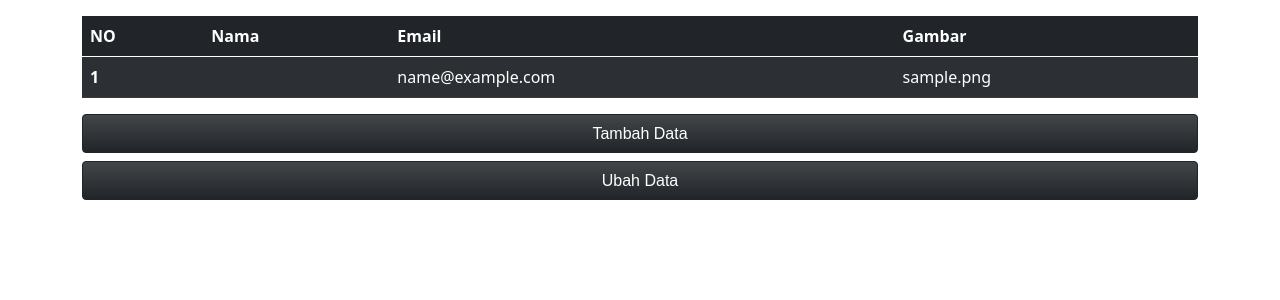
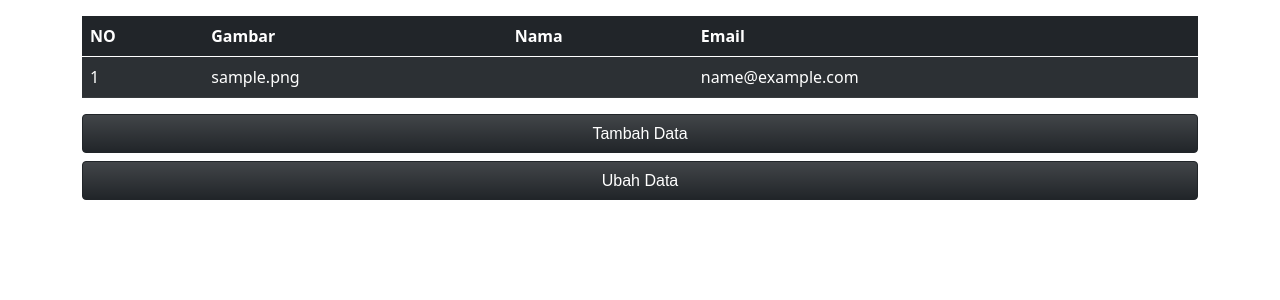
Before and after one commit to dfsdanimaulana/phpdasar, a PHP site: page / in a window 1280 px wide. Shown: the part 56-356 px from the top of the page. Run offline with PHP 8.4, Linux system fonts and the light colour scheme; tables that the repository leaves empty or names only in its code hold one stand-in row (values such as "Sample post"); data that the repository does not hold is empty.

Commit message:
update add

```diff
--- a/index.php
+++ b/index.php
@@ -1,6 +1,6 @@
 <?php
 require 'tools/connection.php';
-
+$no = 1;
 ?>
 
 <!doctype html>
@@ -36,22 +36,22 @@ require 'tools/connection.php';
   <!--End Navbar-->
   <!-- tables -->
   <div class="container">
-    <table class="table table-striped table-dark mt-3 container">
+    <table class="table md table-striped table-dark mt-3 container">
       <thead>
         <tr>
           <th scope="col">NO</th>
+          <th scope="col">Gambar</th>
           <th scope="col">Nama</th>
           <th scope="col">Email</th>
-          <th scope="col">Gambar</th>
         </tr>
       </thead>
       <tbody>
         <?php while ($result = mysqli_fetch_assoc($data)) : ?>
-        <tr>
-          <th scope="row">1</th>
+        <tr class="md">
+          <td scope="row"><?= $no++; ?></td>
+          <td><?= $result['gambar'] ?></td>
           <td><?= $result['nama'] ?></td>
           <td><?= $result['email'] ?></td>
-          <td><?= $result['gambar'] ?></td>
         </tr>
         <?php endwhile; ?>
       </tbody>
--- a/tools/add.php
+++ b/tools/add.php
@@ -27,7 +27,7 @@ if (isset($_POST["submit"])) {
     </div>
   </nav>
   <!--End Navbar-->
-  <div class="container">
+  <div class="container my-3">
     <form action="" method="post">
       <div class="mb-3">
         <label for="name" class="form-label">Nama :</label>
```
